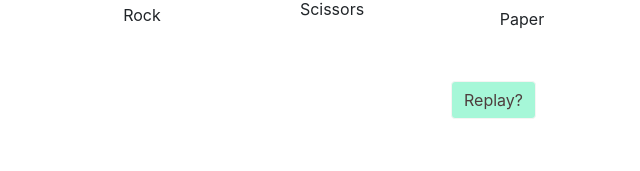
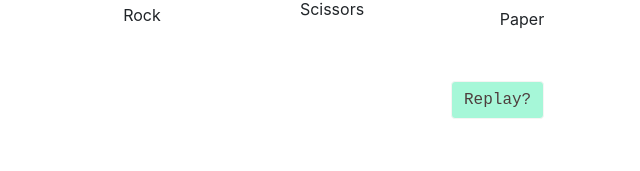
Before and after one commit to TiffanyJan/react-rock-paper-scissors, a React (Create React App) app: page / in a window 1280 px wide. Shown: the part 316-487 px from the top of the page, without its empty margins (308-948 px from the left). Built offline with nearby package versions, Linux system fonts and the light colour scheme.

Commit message:
font changed

```diff
--- a/src/App.css
+++ b/src/App.css
@@ -53,6 +53,7 @@ button.btn.btn-primary {
   color: rgb(78, 61, 61);
   background-color: #a6f7d8;
   border-color: #f5f4f3;
+  font-family: "Courier New";
 }
 
 element.style {
```
